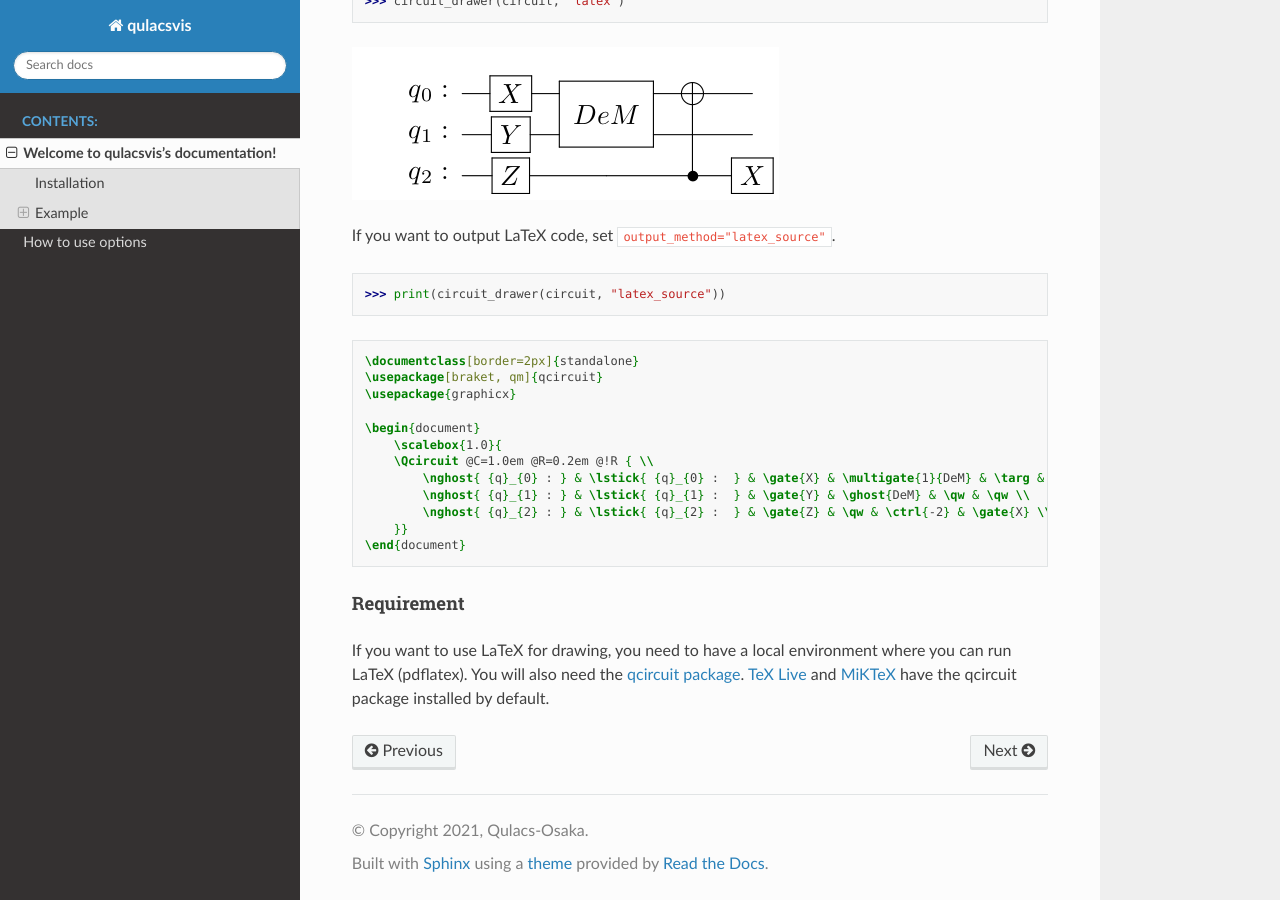
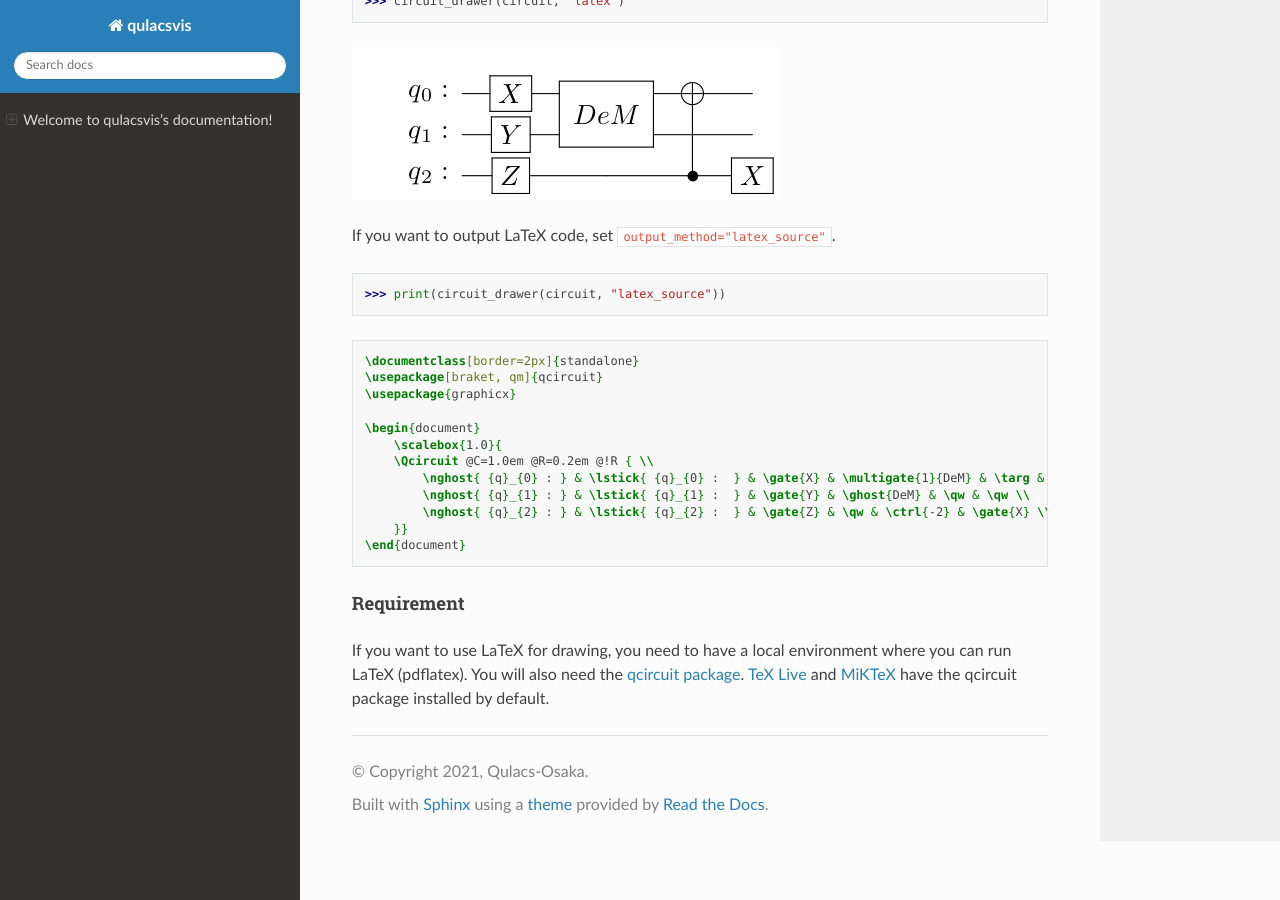
Before and after one commit to Qulacs-Osaka/qulacs-visualizer, a Sphinx documentation site: the page built from doc/source/index.rst, in a window 1280 px wide and 900 px high, scrolled down 1747 px. Built offline with Sphinx 7.4.7 and the Read the Docs theme 2.0.0, drawn with Linux system fonts in a browser that asks for light colours; pages that are not in the unit, such as notebooks, are missing from menus.

Commit message:
make master document page index.html

```diff
--- a/doc/source/conf.py
+++ b/doc/source/conf.py
@@ -43,7 +43,7 @@ mathjax_path = "https://cdn.jsdelivr.net/npm/mathjax@3/es5/tex-mml-chtml.js"
 
 # Add any paths that contain templates here, relative to this directory.
 templates_path = ["_templates"]
-master_doc = "contents"
+master_doc = "index"
 
 # List of patterns, relative to source directory, that match files and
 # directories to ignore when looking for source files.
```
